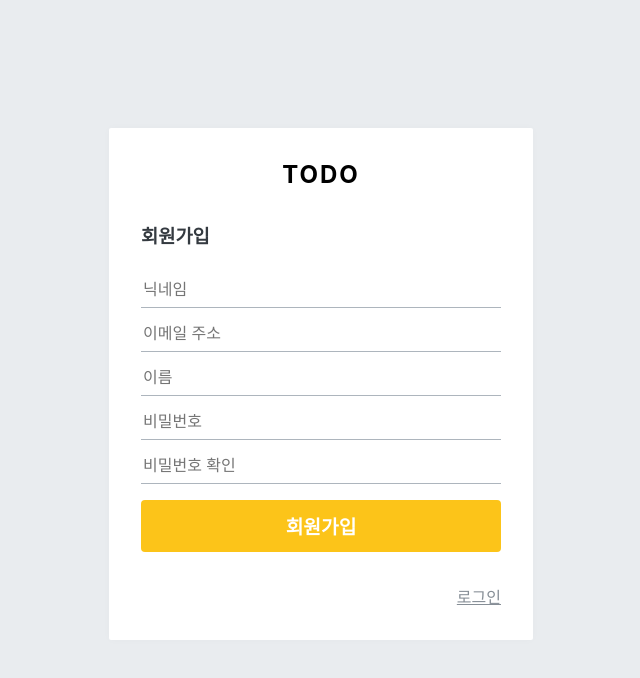
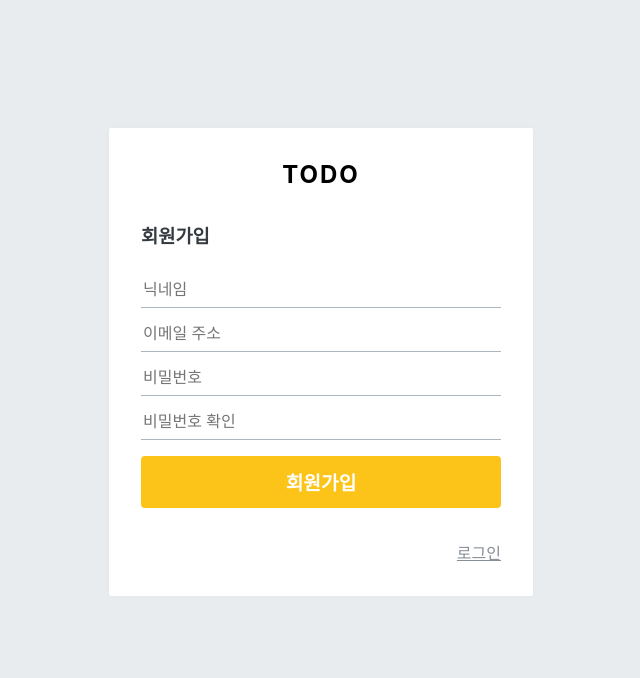
Before and after one commit to yminj1029/todo-app-project, a React (Create React App) app in the folder front/gui/: page /join in a window 1280 px wide. Shown: the top 678 px of the page, without its empty margins (319-959 px from the left). Built offline with nearby package versions, Linux system fonts and the light colour scheme.

Commit message:
auth 부분 redux 사용

```diff
--- a/front/gui/src/components/auth/AuthForm.js
+++ b/front/gui/src/components/auth/AuthForm.js
@@ -5,7 +5,7 @@ import { Link } from 'react-router-dom';
 //로그인페이지, 회원가입 페이지 내용을 보여줌
 const textMap = {
   login: '로그인',
-  join: '회원가입',
+  register: '회원가입',
 };
 
 const AuthForm = ({ type, form, onChange, onSubmit }) => {
@@ -15,30 +15,20 @@ const AuthForm = ({ type, form, onChange, onSubmit }) => {
       <h3>{text}</h3>
       <form onSubmit={onSubmit}>
         <input
-          name="nickname"
+          name="username"
           type="text"
           placeholder="닉네임"
-          // onChange={onChange}
-          // value={form.nickname}
+          onChange={onChange}
+          value={form.username}
         ></input>
-        {type === 'join' && (
+        {type === 'register' && (
           <input
             // autoComplete="email"
             name="email"
             placeholder="이메일 주소"
             type="email"
-            // onChange={onChange}
-            // value={form.email}
-          ></input>
-        )}
-        {type === 'join' && (
-          <input
-            // autoComplete="name"
-            type="text"
-            name="name"
-            placeholder="이름"
-            // onChange={onChange}
-            // value={form.name}
+            onChange={onChange}
+            value={form.email}
           ></input>
         )}
         <input
@@ -46,17 +36,17 @@ const AuthForm = ({ type, form, onChange, onSubmit }) => {
           name="password"
           placeholder="비밀번호"
           type="password"
-          // onChange={onChange}
-          // value={form.password}
+          onChange={onChange}
+          value={form.password}
         ></input>
-        {type === 'join' && (
+        {type === 'register' && (
           <input
             // autoComplete="new-password"
             name="passwordConfirm"
             placeholder="비밀번호 확인"
             type="password"
-            // onChange={onChange}
-            // value={form.passwordConfirm}
+            onChange={onChange}
+            value={form.passwordConfirm}
           ></input>
         )}
         <button>{text}</button>
--- a/front/gui/src/containers/auth/JoinForm.js
+++ b/front/gui/src/containers/auth/JoinForm.js
@@ -4,37 +4,38 @@ import { changeField, initializeForm } from '../../modules/auth';
 import AuthForm from '../../components/auth/AuthForm';
 
 const JoinForm = () => {
-  // const dispatch = useDispatch();
-  // const { form } = useSelector(({ auth }) => ({
-  //   form: auth.join,
-  // }));
-  // //인풋 변경 이벤트 핸들러
-  // const onChange = (e) => {
-  //   const { value, name } = e.target;
-  //   dispatch(
-  //     changeField({
-  //       form: 'join',
-  //       key: name,
-  //       value,
-  //     })
-  //   );
-  // };
-  // //폼 등록 이벤트 핸들러
-  // const onSubmit = (e) => {
-  //   e.preventDefault();
-  //   //구현 예정
-  // };
+  const dispatch = useDispatch();
+  const { form } = useSelector(({ auth }) => ({
+    form: auth.register,
+  }));
+  //인풋 변경 이벤트 핸들러
+  const onChange = (e) => {
+    const { value, name } = e.target;
+    dispatch(
+      changeField({
+        form: 'register',
+        key: name,
+        value,
+      })
+    );
+  };
+  //폼 등록 이벤트 핸들러
+  const onSubmit = (e) => {
+    console.log('가입');
+    e.preventDefault();
+    //구현 예정
+  };
 
-  // // 컴포넌트가 처음 렌더링 될 때 form을 초기화함
-  // useEffect(() => {
-  //   dispatch(initializeForm('join'));
-  // }, [dispatch]);
+  // 컴포넌트가 처음 렌더링 될 때 form을 초기화함
+  useEffect(() => {
+    dispatch(initializeForm('register'));
+  }, [dispatch]);
   return (
     <AuthForm
-      type="join"
-      // form={form}
-      // onChange={onChange}
-      // onSubmit={onSubmit}
+      type="register"
+      form={form}
+      onChange={onChange}
+      onSubmit={onSubmit}
     ></AuthForm>
   );
 };
--- a/front/gui/src/containers/auth/LoginForm.js
+++ b/front/gui/src/containers/auth/LoginForm.js
@@ -4,37 +4,37 @@ import { changeField, initializeForm } from '../../modules/auth';
 import AuthForm from '../../components/auth/AuthForm';
 
 const LoginForm = () => {
-  // const dispatch = useDispatch();
-  // const { form } = useSelector(({ auth }) => ({
-  //   form: auth.login,
-  // }));
-  // //인풋 변경 이벤트 핸들러
-  // const onChange = (e) => {
-  //   const { value, name } = e.target;
-  //   dispatch(
-  //     changeField({
-  //       form: 'login',
-  //       key: name,
-  //       value,
-  //     })
-  //   );
-  // };
-  // //폼 등록 이벤트 핸들러
-  // const onSubmit = (e) => {
-  //   e.preventDefault();
-  //   //구현 예정
-  // };
+  const dispatch = useDispatch();
+  const { form } = useSelector(({ auth }) => ({
+    form: auth.login,
+  }));
+  //인풋 변경 이벤트 핸들러
+  const onChange = (e) => {
+    const { value, name } = e.target;
+    dispatch(
+      changeField({
+        form: 'login',
+        key: name,
+        value,
+      })
+    );
+  };
+  //폼 등록 이벤트 핸들러
+  const onSubmit = (e) => {
+    e.preventDefault();
+    //구현 예정
+  };
 
-  // // 컴포넌트가 처음 렌더링 될 때 form을 초기화함
-  // useEffect(() => {
-  //   dispatch(initializeForm('login'));
-  // }, [dispatch]);
+  // 컴포넌트가 처음 렌더링 될 때 form을 초기화함
+  useEffect(() => {
+    dispatch(initializeForm('login'));
+  }, [dispatch]);
   return (
     <AuthForm
       type="login"
-      // form={form}
-      // onChange={onChange}
-      // onSubmit={onSubmit}
+      form={form}
+      onChange={onChange}
+      onSubmit={onSubmit}
     ></AuthForm>
   );
 };
--- a/front/gui/src/lib/api/auth.js
+++ b/front/gui/src/lib/api/auth.js
@@ -5,7 +5,7 @@ export const login = ({ nickname, password }) =>
   client.post('/user/api-auth/login/', { nickname, password });
 
 //회원가입
-export const join = ({ nickname, email, name, password }) =>
+export const register = ({ nickname, email, name, password }) =>
   client.post('/user/join/', { nickname, email, name, password });
 
 //로그인 상태 확인
--- a/front/gui/src/modules/auth.js
+++ b/front/gui/src/modules/auth.js
@@ -9,8 +9,8 @@ import * as authAPI from '../lib/api/auth';
 const CHANGE_FIELD = 'auth/CHANGE_FIELD';
 const INITIALIZE_FORM = 'auth/INITIALIZE_FORM';
 
-const [JOIN, JOIN_SUCCESS, JOIN_FAILURE] =
-  createRequestActionTypes('auth/JOIN');
+const [REGISTER, REGISTER_SUCCESS, REGISTER_FAILURE] =
+  createRequestActionTypes('auth/REGISTER');
 
 const [LOGIN, LOGIN_SUCCESS, LOGIN_FAILURE] =
   createRequestActionTypes('auth/LOGIN');
@@ -18,49 +18,48 @@ const [LOGIN, LOGIN_SUCCESS, LOGIN_FAILURE] =
 export const changeField = createAction(
   CHANGE_FIELD,
   ({ form, key, value }) => ({
-    form, //join or login
-    key, // nickname, password, passwordConfirm
+    form, //register or login
+    key, // username, password, passwordConfirm
     value, //실제 바꾸려는 값
   })
 );
 
 export const initializeForm = createAction(INITIALIZE_FORM, (form) => form);
-// join or login
+// register or login
 
-export const join = createAction(
-  JOIN,
-  ({ nickname, email, name, password }) => ({
-    nickname,
+export const register = createAction(
+  REGISTER,
+  ({ username, email, password }) => ({
+    username,
     email,
-    name,
     password,
   })
 );
 
-export const login = createAction(LOGIN, ({ nickname, password }) => ({
-  nickname,
+export const login = createAction(LOGIN, ({ username, password }) => ({
+  username,
   password,
 }));
 
 //사가 생성
-const joinSaga = createRequestSaga(JOIN, authAPI.join);
+const registerSaga = createRequestSaga(REGISTER, authAPI.register);
 const loginSaga = createRequestSaga(LOGIN, authAPI.login);
 
 export function* authSaga() {
-  yield takeLatest(JOIN, joinSaga);
+  yield takeLatest(REGISTER, registerSaga);
   yield takeLatest(LOGIN, loginSaga);
 }
 
 const initialState = {
-  join: {
-    nickname: '',
+  register: {
+    username: '',
     email: '',
     name: '',
     password: '',
     passwordConfirm: '',
   },
   login: {
-    nickname: '',
+    username: '',
     password: '',
   },
   auth: null,
@@ -71,20 +70,20 @@ const auth = handleActions(
   {
     [CHANGE_FIELD]: (state, { payload: { form, key, value } }) =>
       produce(state, (draft) => {
-        draft[form][key] = value; //ex) state.join.nickname
+        draft[form][key] = value; //ex) state.REGISTER.nickname
       }),
     [INITIALIZE_FORM]: (state, { payload: form }) => ({
       ...state,
       [form]: initialState[form],
     }),
     //회원가입 성공
-    [JOIN_SUCCESS]: (state, { payload: auth }) => ({
+    [REGISTER_SUCCESS]: (state, { payload: auth }) => ({
       ...state,
       authError: null,
       auth,
     }),
     //회원가입 실패
-    [JOIN_FAILURE]: (state, { payload: error }) => ({
+    [REGISTER_FAILURE]: (state, { payload: error }) => ({
       ...state,
       authError: error,
     }),
--- a/front/gui/src/modules/index.js
+++ b/front/gui/src/modules/index.js
@@ -1,16 +1,18 @@
 import { combineReducers } from 'redux';
 import { all } from 'redux-saga/effects';
 import todo, { listSaga, insertSaga, checkSaga, removeSaga } from './todo';
+import auth, { authSaga } from './auth';
 import loading from './loading';
 import date from './date';
 const rootReducer = combineReducers({
   todo,
   date,
   loading,
+  auth,
 });
 
 export function* rootSaga() {
-  yield all([listSaga(), insertSaga(), checkSaga(), removeSaga()]);
+  yield all([authSaga(), listSaga(), insertSaga(), checkSaga(), removeSaga()]);
 }
 export default rootReducer;
 
```
